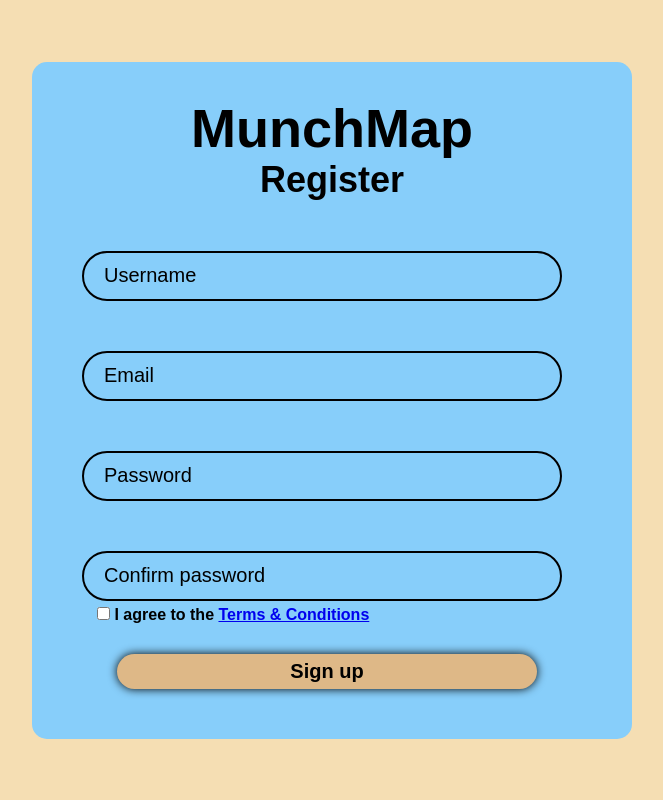
After one commit to ranilar/MunchMap, a Flask app: page /register in a window 1280 px wide. The commit adds this page. Shown: the whole page, without its empty margins (308-971 px from the left). Run offline with Flask 3, Linux system fonts and the light colour scheme.

Commit message:
Updated login and registering pages

```diff
--- /dev/null
+++ b/static/styles.css
@@ -0,0 +1,153 @@
+/* Font=Barlow static */
+@import url('https://    width: 60vh;fonts.googleapis.com/css2?family=Barlow:ital,wght@0,100;0,200;0,300;0,400;0,500;0,600;0,700;0,800;0,900;1,100;1,200;1,300;1,400;1,500;1,600;1,700;1,800;1,900&display=swap')
+;
+
+*{
+    margin: 0;
+    padding: 0;
+    box-sizing: border-box;
+    font-family: "Barlow", sans-serif;
+
+
+
+}
+
+body {
+    display: flex;
+    justify-content: center;
+    align-items: center;
+    min-height: 100vh;
+    background: wheat;
+}
+
+.wrapper {
+    width: 600px;
+    background: lightskyblue;
+    color: whitesmoke;
+    border-radius: 15px;
+}
+
+.wrapper h1 {
+    padding-top: 35px;
+    font-size: 54px;
+    text-align: center;
+    color: black;
+
+}
+
+.wrapper h2 {
+    font-size: 36px;
+    text-align: center;
+    color: black;
+    padding-bottom: -20px;
+}
+
+.wrapper .input-box {
+    width:  80%;
+    height: 50px;
+    margin: 50px;
+}
+
+.input-box input {
+    width: 100%;
+    height: 100%;
+    background: transparent;
+    border: none;
+    outline: none;
+    border: 2px solid black;
+    border-radius: 30px;
+    font-size: 20px;
+    font-weight: 300;
+    padding: 20px 45px 20px 20px;
+}
+
+.input-box input::placeholder {
+    color: black;
+}
+
+.wrapper .btn {
+    display: block;
+    margin: auto;
+    width: 70%;
+    height: 35px;
+    background: burlywood;
+    font-size: 20px;
+    text-align: center;
+    outline: none;
+    border: none;
+    background-color: g;
+    border-radius: 40px;
+    box-shadow: 0 0 10px black;
+    cursor: pointer;
+    color: black;
+    font-weight: 600;
+}
+
+.wrapper .forgot-password {
+    display: flex;
+    justify-content: space-between;
+    font-size: 20px;
+    margin: -45px 0 25px;
+    padding-left: 65px;
+}
+
+.forgot-password a {
+    color: black;
+    text-decoration: none;
+}
+
+.forgot-password a:hover {
+    text-decoration: underline;
+}
+
+.wrapper .sign-up-link {
+    display: flex;
+    height: auto;
+    text-align: center;
+    font-size: 20px;
+    margin: 25px 0 20px 150px;
+    padding-left: 65px;
+    color: black;
+}
+
+.sign-up-link p a {
+    color: black;
+    text-decoration: none;
+    font-weight: 600;
+}
+
+.sign-up-link a:hover {
+    text-decoration: underline;
+}
+
+.wrapper .terms {
+    color: black;
+    font-weight: 600;
+    margin: -45px 0 20px 65px;
+}
+
+.wrapper .registerbtn {
+    display: block;
+    margin: 30px 30px 50px 85px;
+    width: 70%;
+    height: 35px;
+    background: burlywood;
+    font-size: 20px;
+    text-align: center;
+    outline: none;
+    border: none;
+    background-color: g;
+    border-radius: 40px;
+    box-shadow: 0 0 10px black;
+    cursor: pointer;
+    color: black;
+    font-weight: 600;
+}
+
+
+/*map.html*/
+#map {
+    height: 70vh;
+    width: 300vh;
+    margin: 50px 75px 5px 75px;
+}
--- a/static/styles/main.css
+++ /dev/null
@@ -1,5 +0,0 @@
-
-body {
-    background: rgb(255, 150, 45);
-
-}
--- a/templates/login.html
+++ /dev/null
@@ -1,5 +0,0 @@
-<!DOCTYPE html>
-<link rel="stylesheet" href="app/static/assets/main.css">
-<meta name='viewport' content='width=device-width, initial-scale=1'>
-
-<title>Please log in</title>
--- /dev/null
+++ b/templates/register.html
@@ -0,0 +1,47 @@
+<!DOCTYPE html>
+<html lang=en>
+
+<head>
+        <link rel="stylesheet" href="static/styles.css">
+        <meta name='viewport' content='width=device-width, initial-scale=1'>
+        <title>MunchMap</title>
+</head>
+
+
+<body>
+
+    <div class="wrapper">
+        <form action="">
+            <h1>MunchMap</h1>
+            <h2>Register</h2>
+            <div class="input-box">
+                <input type="text" placeholder="Username"
+                required>
+            </div>
+            <div class="input-box">
+                <input type="text" placeholder="Email"
+                required>
+            </div>
+
+            <div class="input-box">
+                <input type="password" placeholder="Password"
+                required>
+            </div>
+
+            <div class="input-box">
+                <input type="password" placeholder="Confirm password"
+                required>
+            </div>
+
+            <div class="terms">
+                <label for="termsCheckbox">
+                    <input type="checkbox" id="termsCheckbox"> I agree to the <a href="https://www.youtube.com/watch?v=dQw4w9WgXcQ" id="termsLink">Terms & Conditions</a>
+                </label>
+            </div>
+
+            <button type="submit" class="registerbtn">Sign up</button>
+
+        </form>
+    </div>
+
+</body>
```
Also changed, not shown: templates/index.html (+31 -5 lines), views.py (deleted).
